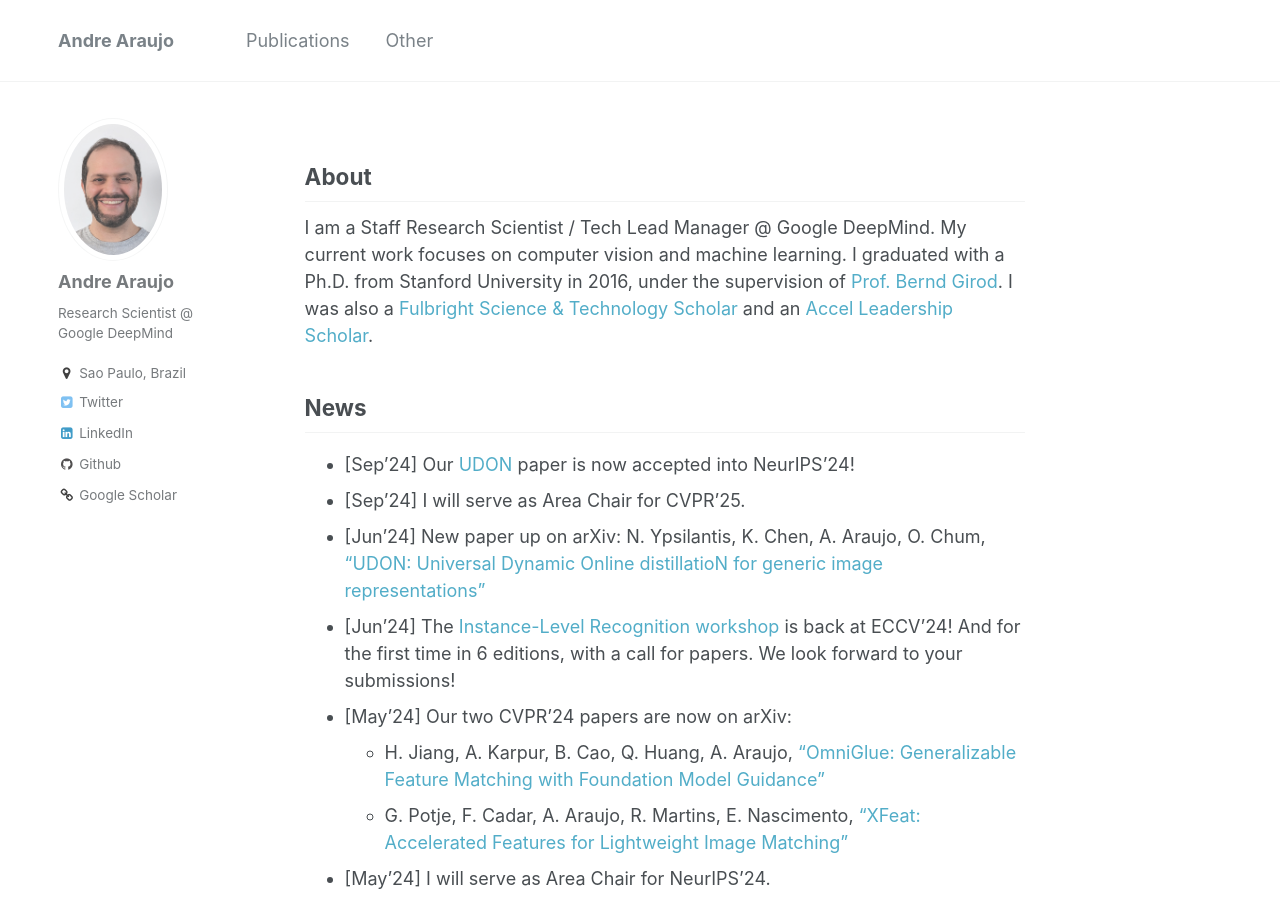
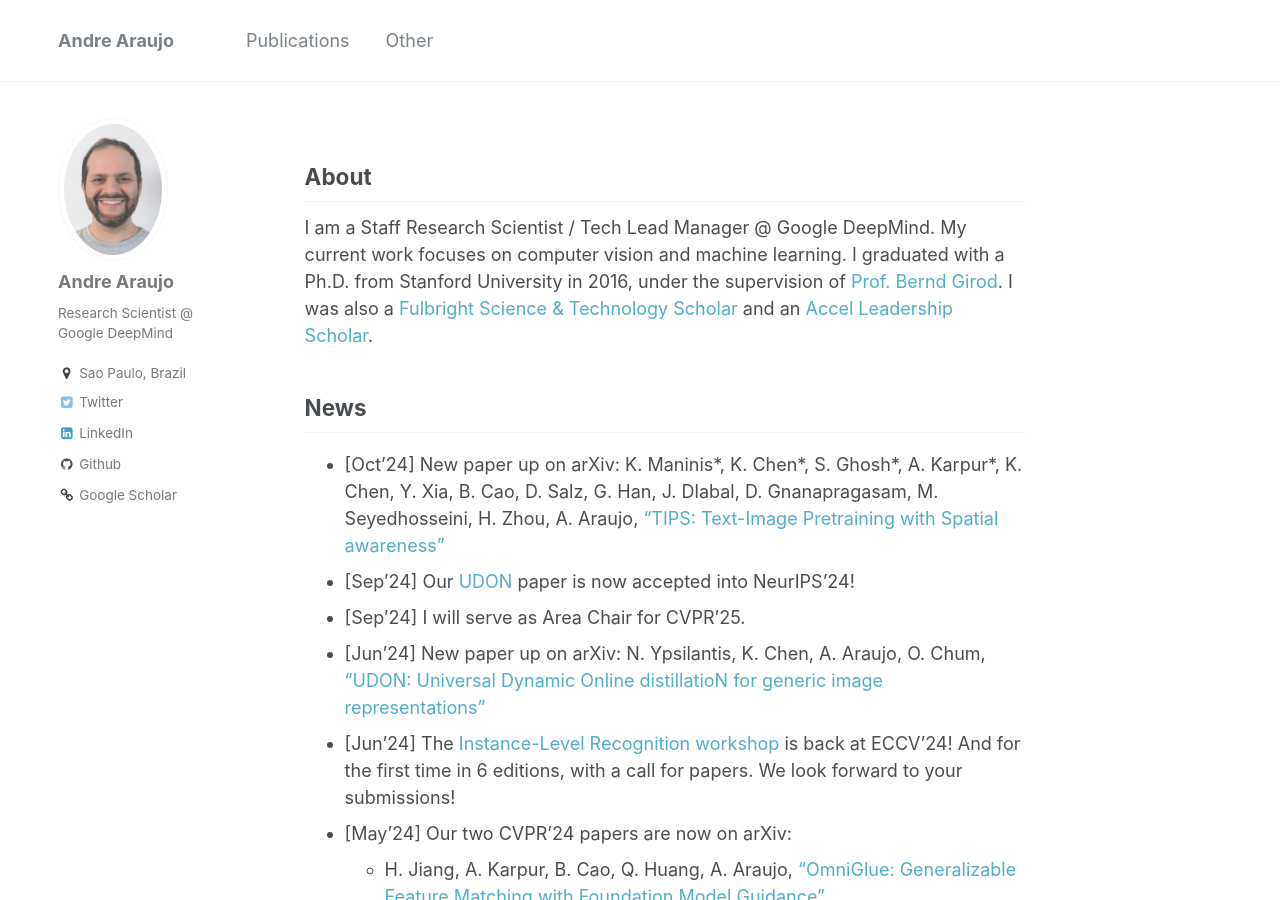
Before and after one commit to andrefaraujo/andrefaraujo.github.io, a Jekyll site: the page built from _pages/about.md, in a window 1280 px wide and 900 px high. Built offline with Jekyll 4.4.1, drawn with Linux system fonts in a browser that asks for light colours.

Commit message:
TIPS paper

```diff
--- a/_pages/about.md
+++ b/_pages/about.md
@@ -18,6 +18,7 @@ I was also a [Fulbright Science & Technology Scholar](https://eca.state.gov/fulb
 
 ## News
 
+* [Oct'24] New paper up on arXiv: K. Maninis\*, K. Chen\*, S. Ghosh\*, A. Karpur\*, K. Chen, Y. Xia, B. Cao, D. Salz, G. Han, J. Dlabal, D. Gnanapragasam, M. Seyedhosseini, H. Zhou, A. Araujo, ["TIPS: Text-Image Pretraining with Spatial awareness"](https://arxiv.org/abs/2410.16512)
 * [Sep'24] Our [UDON](https://arxiv.org/abs/2406.08332) paper is now accepted into NeurIPS'24!
 * [Sep'24] I will serve as Area Chair for CVPR'25.
 * [Jun'24] New paper up on arXiv: N. Ypsilantis, K. Chen, A. Araujo, O. Chum, ["UDON: Universal Dynamic Online distillatioN for generic image representations"](https://arxiv.org/abs/2406.08332)
```
Also changed, not shown: _publications/2024-10-21-tips.md (added, +9 -0 lines).
